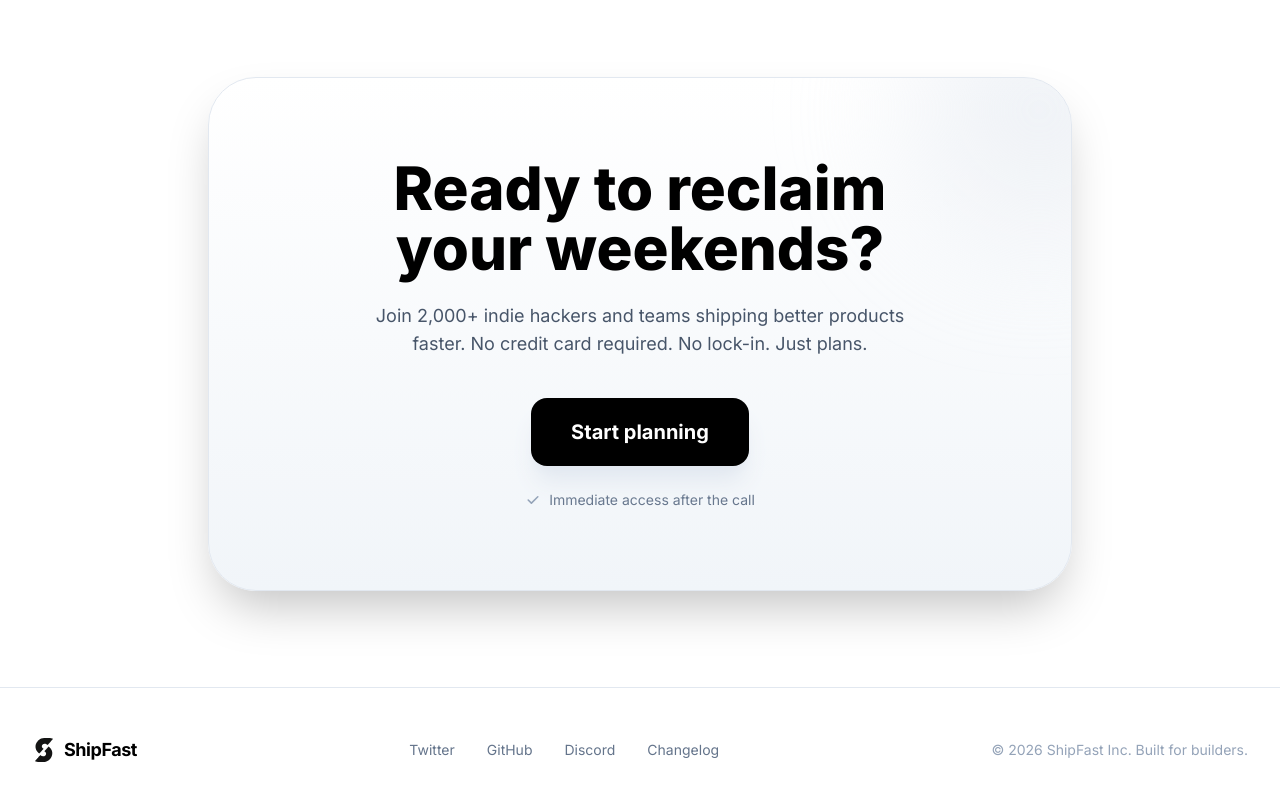
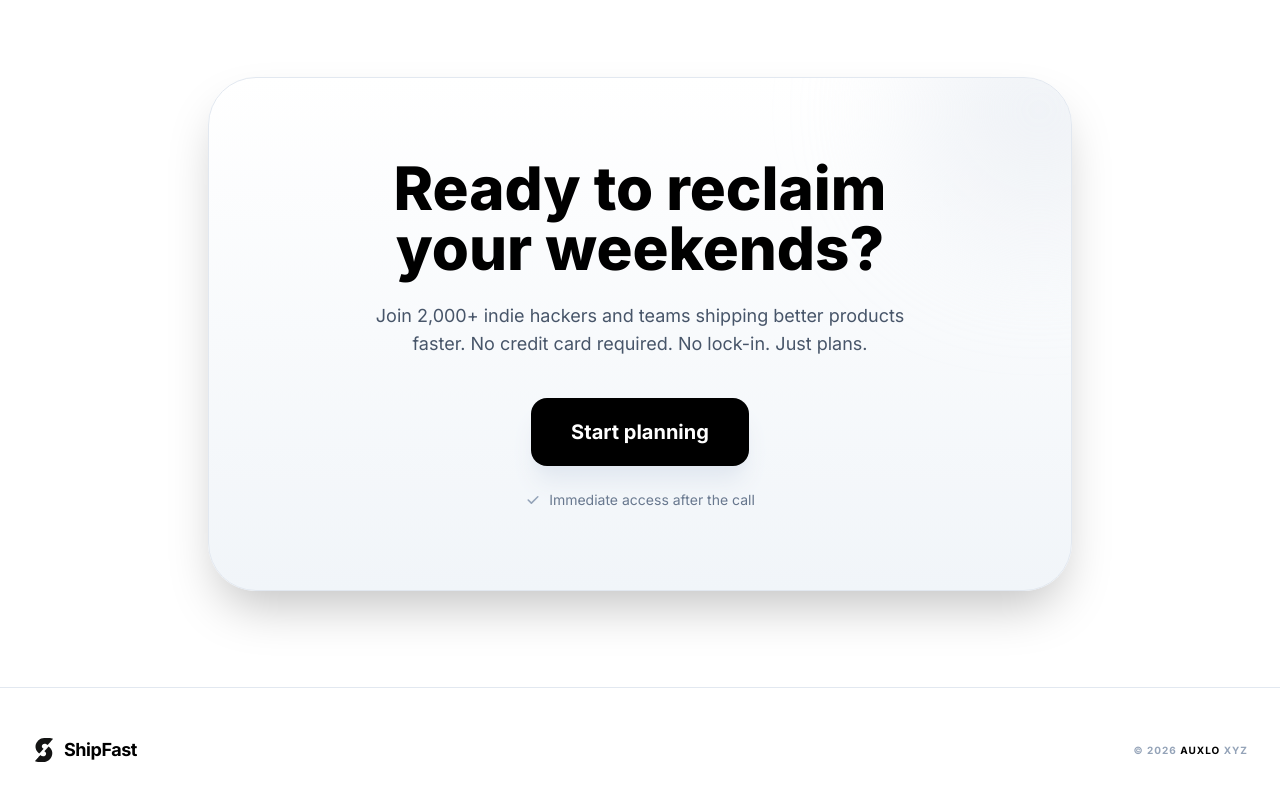
Before and after one commit to emperormk01/ShipFast, a React (Vite) app: page / in a window 1280 px wide. Shown: the part 3995-4795 px from the top of the page. Built offline with nearby package versions, Linux system fonts and the light colour scheme.

Commit message:
Footer: drop social links, copyright Auxlo XYZ (cg-auxlo-xyz styling)

```diff
--- a/components/Footer.tsx
+++ b/components/Footer.tsx
@@ -12,16 +12,9 @@ const Footer: React.FC = () => {
             <span className="text-lg font-bold text-black tracking-tight">ShipFast</span>
           </div>
 
-          <div className="flex gap-8 text-sm text-slate-500">
-            <a href="#" className="hover:text-black transition-colors">Twitter</a>
-            <a href="#" className="hover:text-black transition-colors">GitHub</a>
-            <a href="#" className="hover:text-black transition-colors">Discord</a>
-            <a href="#" className="hover:text-black transition-colors">Changelog</a>
-          </div>
-
-          <div className="text-sm text-slate-400">
-            © 2026 ShipFast Inc. Built for builders.
-          </div>
+          <span className="text-[10px] tracking-widest uppercase font-bold text-slate-400">
+            © {new Date().getFullYear()} <span className="text-black">Auxlo</span> XYZ
+          </span>
         </div>
       </div>
     </footer>
```
